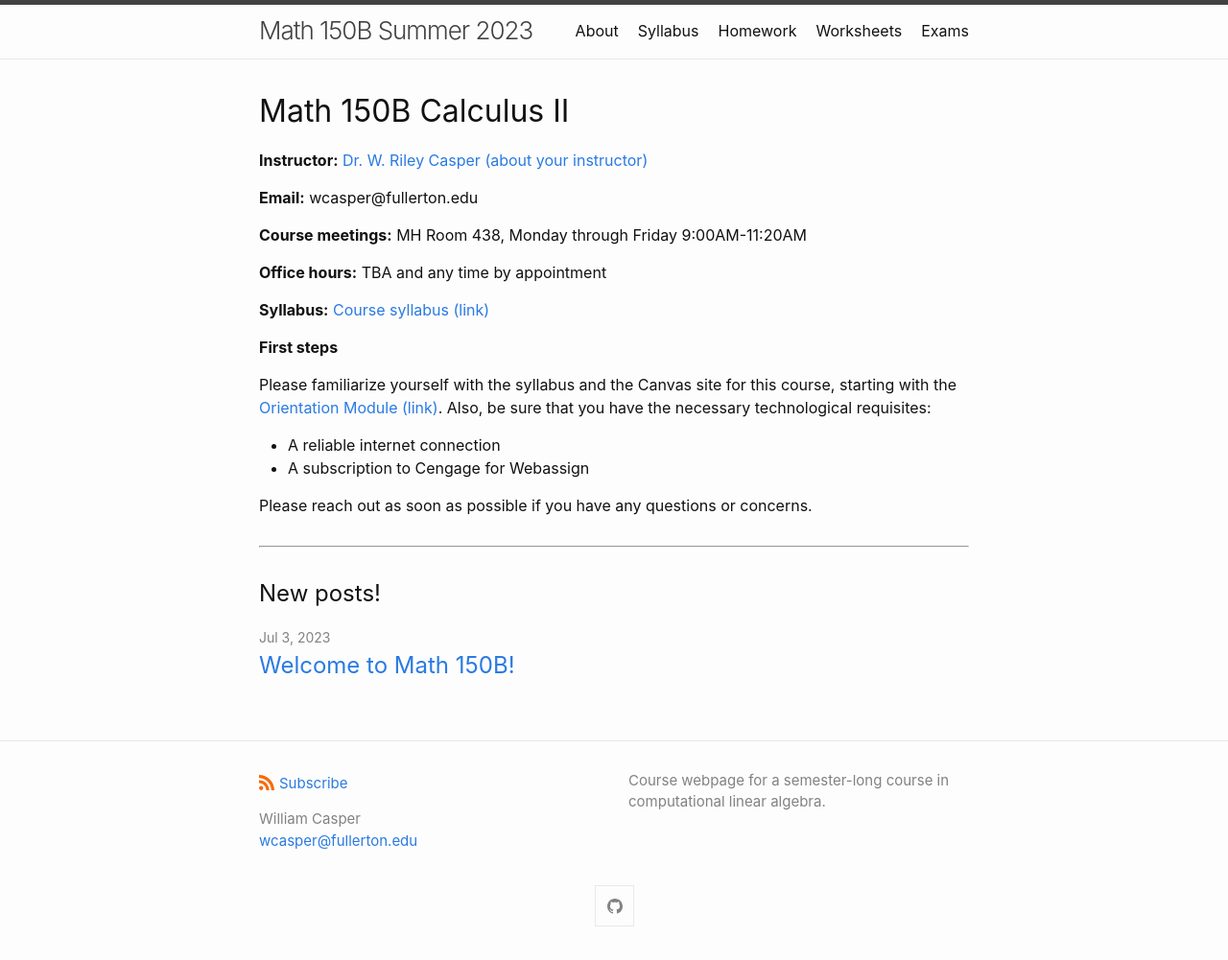
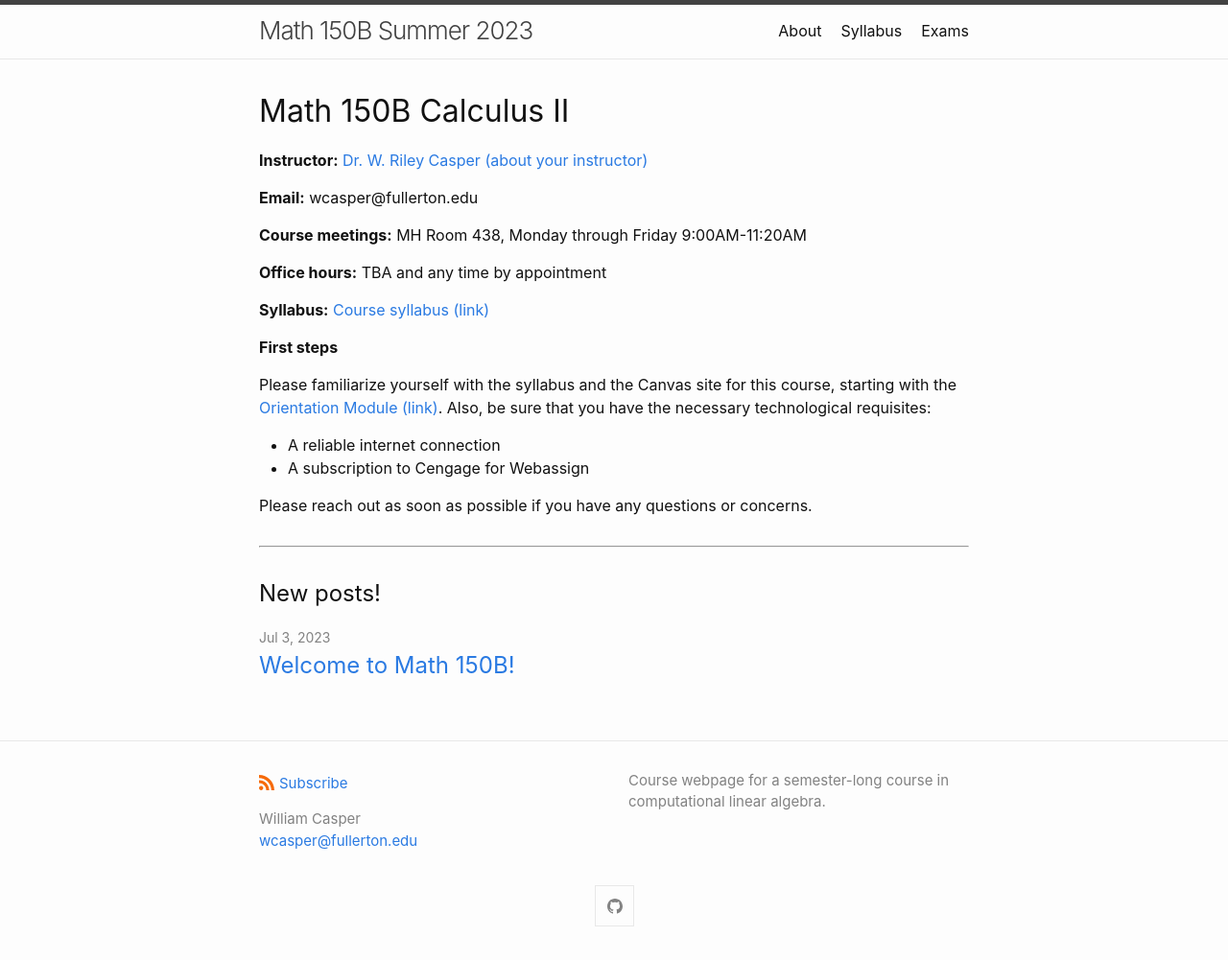
Before and after one commit to wcasper/math150Bsummer2023, a Jekyll site: the page built from index.md, in a window 1280 px wide. Shown: the whole page at 96% size. Built offline with Jekyll 4.4.1, drawn with Linux system fonts in a browser that asks for light colours.

```diff
--- a/_config.yml
+++ b/_config.yml
@@ -52,9 +52,9 @@ minima:
 header_pages:
  - about.md
  - extras/syllabus.md
- - extras/calendar.md
- - homework-list.md
- - worksheet-list.md
+# - extras/calendar.md
+# - homework-list.md
+# - worksheet-list.md
  - exams-list.md
 
 # Build settings
@@ -69,9 +69,9 @@ plugins:
 collections:
   topics:
     output: true
-  homework:
-    output: true
+#  homework:
+#    output: true
   exams:
     output: true
-  worksheets:
-    output: true
+#  worksheets:
+#    output: true
```
